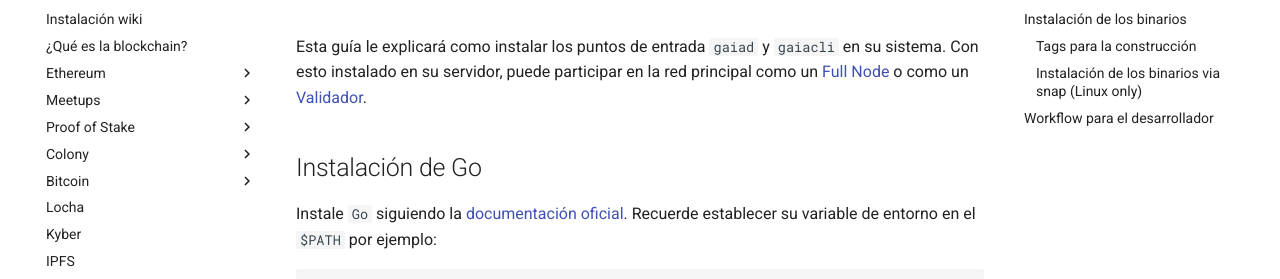
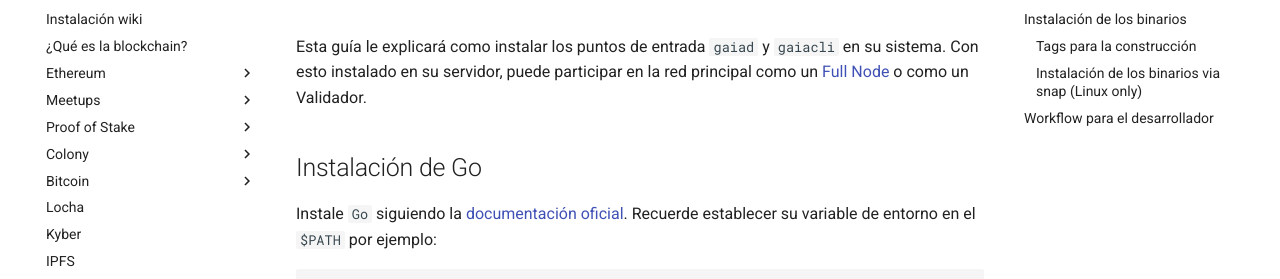
Before and after one commit to Colm3na/DocsColmena, an MkDocs documentation site: the page built from docs/installgaia.md, in a window 1280 px wide and 900 px high. Shown: the part 146-425 px from the top of the window. Built offline with MkDocs 1.6.1 and Material for MkDocs 9.7.7, drawn with Linux system fonts in a browser that asks for light colours; comment, search, counter and statistics services are not loaded; part of the change alters nothing that is shown.

```diff
--- a/docs/installgaia.md
+++ b/docs/installgaia.md
@@ -1,6 +1,6 @@
 # Instalación de Gaia
 
-Esta guía le explicará como instalar los puntos de entrada `gaiad` y `gaiacli` en su sistema. Con esto instalado en su servidor, puede participar en la red principal como un [Full Node](./join-mainnet.md) o como un [Validador](../validators/validator-setup.md).
+Esta guía le explicará como instalar los puntos de entrada `gaiad` y `gaiacli` en su sistema. Con esto instalado en su servidor, puede participar en la red principal como un [Full Node](./mainnet.md) o como un Validador.
 
 ## Instalación de Go
 
```
